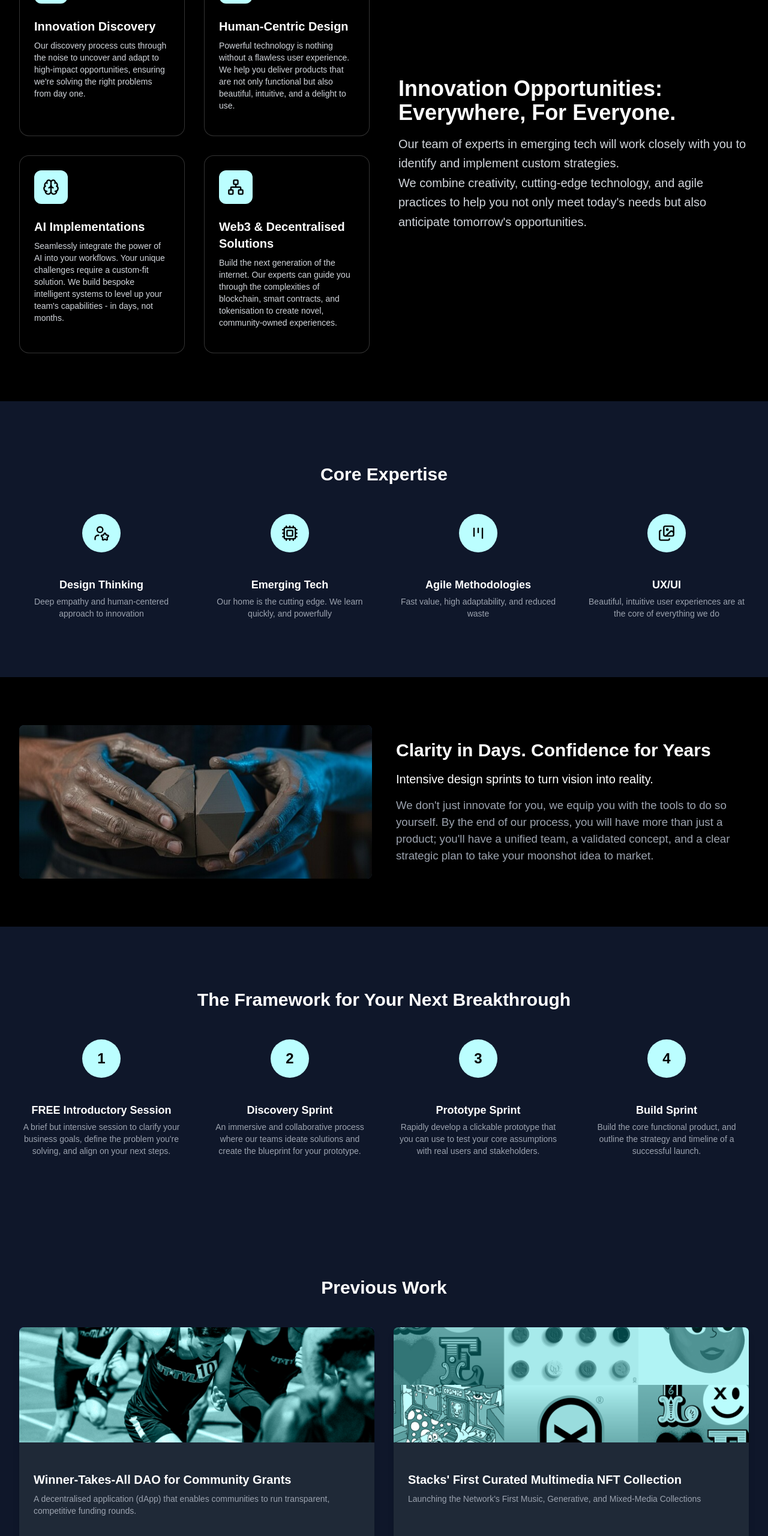
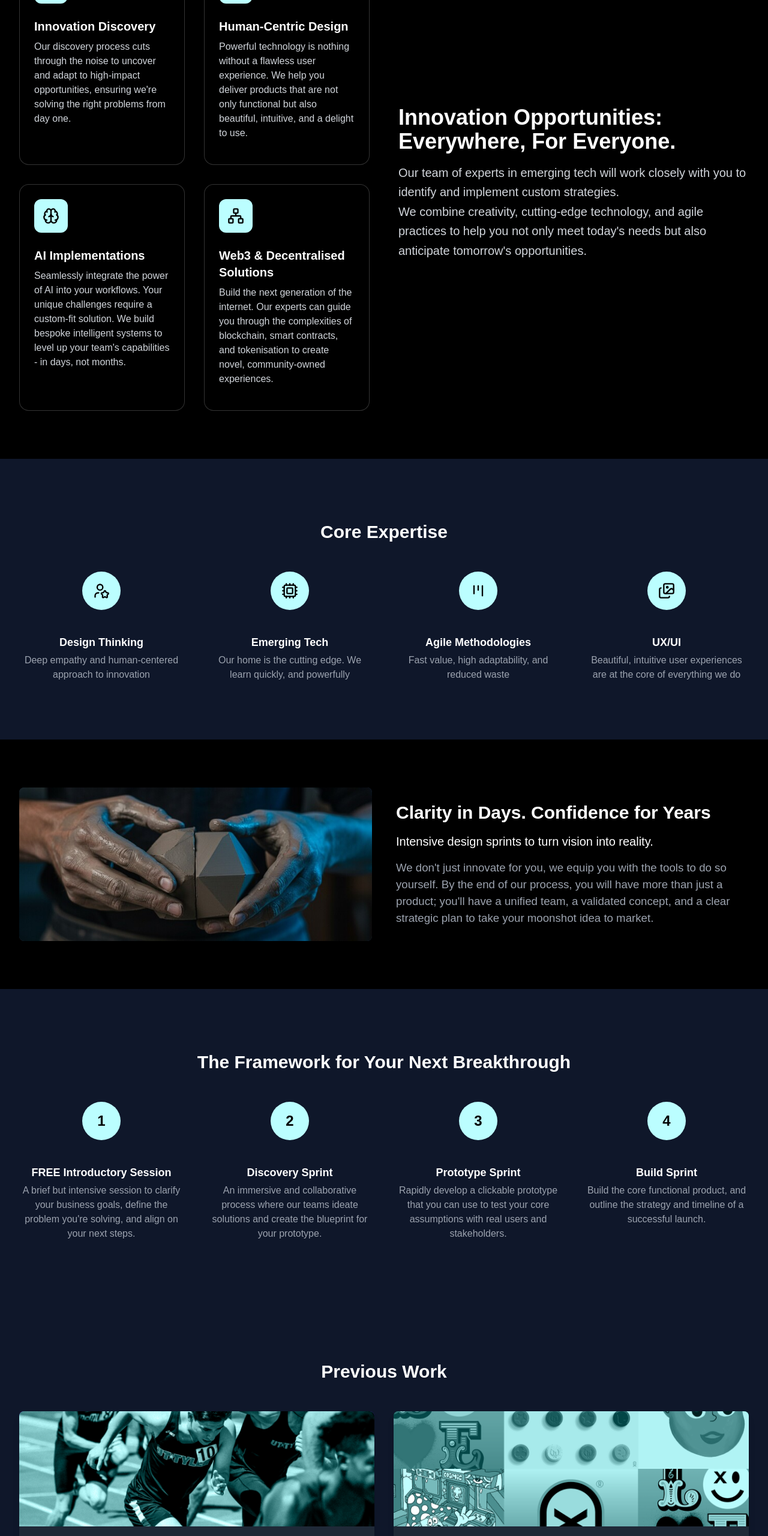
Before and after one commit to Lunim-Corporate/lunim-studio, a React (Vite) app: page / in a window 1280 px wide. Shown: the part 1019-3580 px from the top of the page at 60% size. Built offline with nearby package versions, Linux system fonts and the light colour scheme; no server answers.

Commit message:
Change text-sm to text-base

```diff
--- a/src/components/sections/ContactForm.tsx
+++ b/src/components/sections/ContactForm.tsx
@@ -50,7 +50,7 @@ const ContactForm = () => {
         />
 
         <div>
-          <label htmlFor="projectBudget" className="block text-gray-300 text-sm font-semibold mb-2">
+          <label htmlFor="projectBudget" className="block text-gray-300 text-base font-semibold mb-2">
             Project Budget
           </label>
           <div className="relative">
@@ -78,7 +78,7 @@ const ContactForm = () => {
         </div>
 
         <div className="md:col-span-2">
-          <label htmlFor="projectGoals" className="block text-gray-300 text-sm font-semibold mb-2">
+          <label htmlFor="projectGoals" className="block text-gray-300 text-base font-semibold mb-2">
             Project Goals *
           </label>
           <textarea
@@ -134,7 +134,7 @@ const FormField: React.FC<{
   required?: boolean;
 }> = ({ id, label, value, onChange, type = 'text', placeholder, required = false }) => (
   <div>
-    <label htmlFor={id} className="block text-gray-300 text-sm font-semibold mb-2">
+    <label htmlFor={id} className="block text-gray-300 text-base font-semibold mb-2">
       {label}
     </label>
     <input
--- a/src/components/sections/ContactSection.tsx
+++ b/src/components/sections/ContactSection.tsx
@@ -53,7 +53,7 @@ const InfoItem: React.FC<{ icon: React.ComponentType<{ className?: string }>, ti
     <Icon className="w-6 h-6 text-[#BBFEFF] flex-shrink-0" />
     <div>
       <p className="text-white font-semibold">{title}</p>
-      <p className="text-gray-400 text-sm">{description}</p>
+      <p className="text-gray-400 text-base">{description}</p>
     </div>
   </li>
 );
--- a/src/components/sections/ExpertiseAreasSection.tsx
+++ b/src/components/sections/ExpertiseAreasSection.tsx
@@ -22,7 +22,7 @@ const ExpertiseAreasSection: React.FC<ExpertiseAreasSectionProps> = ({ items })
                   <Icon className="w-7 h-7" />
                 </div>
                 <h3 className="text-xl font-bold text-white mb-2">{area.title}</h3>
-                <p className="text-gray-300 text-sm">{area.description}</p>
+                <p className="text-gray-300 text-base">{area.description}</p>
               </div>
             );
           })}
--- a/src/components/sections/ProcessSection.tsx
+++ b/src/components/sections/ProcessSection.tsx
@@ -30,7 +30,7 @@ const ProcessSection: React.FC<ProcessSectionProps> = ({
                 )}
               </div>
               <h3 className="text-white font-semibold text-lg mb-1">{item.title}</h3>
-              <p className="text-gray-400 text-sm max-w-xs">{item.description}</p>
+              <p className="text-gray-400 text-base max-w-xs">{item.description}</p>
             </div>
           );
         })}
--- a/src/components/sections/ProjectShowcaseSection.tsx
+++ b/src/components/sections/ProjectShowcaseSection.tsx
@@ -32,7 +32,7 @@ const ProjectShowcaseSection: React.FC<ProjectShowcaseSectionProps> = ({ title,
             <div className="bg-[#1f2937] p-6 flex-1 flex flex-col">
               <div className="flex-1">
                 <h3 className="text-white font-bold text-xl mb-2 text-left">{project.title}</h3>
-                <p className="text-gray-400 text-sm text-left">{project.description}</p>
+                <p className="text-gray-400 text-base text-left">{project.description}</p>
               </div>
 
               <div className="flex flex-wrap gap-2 mt-4">
--- a/src/components/sections/ServiceGridSection.tsx
+++ b/src/components/sections/ServiceGridSection.tsx
@@ -36,7 +36,7 @@ const ServiceGridSection: React.FC<ServiceGridSectionProps> = ({
                   )}
                 </div>
                 <h3 className="text-white font-semibold text-lg mb-1">{item.title}</h3>
-                <p className="text-gray-400 text-sm max-w-xs">{item.description}</p>
+                <p className="text-gray-400 text-base max-w-xs">{item.description}</p>
               </div>
             );
           })}
```
